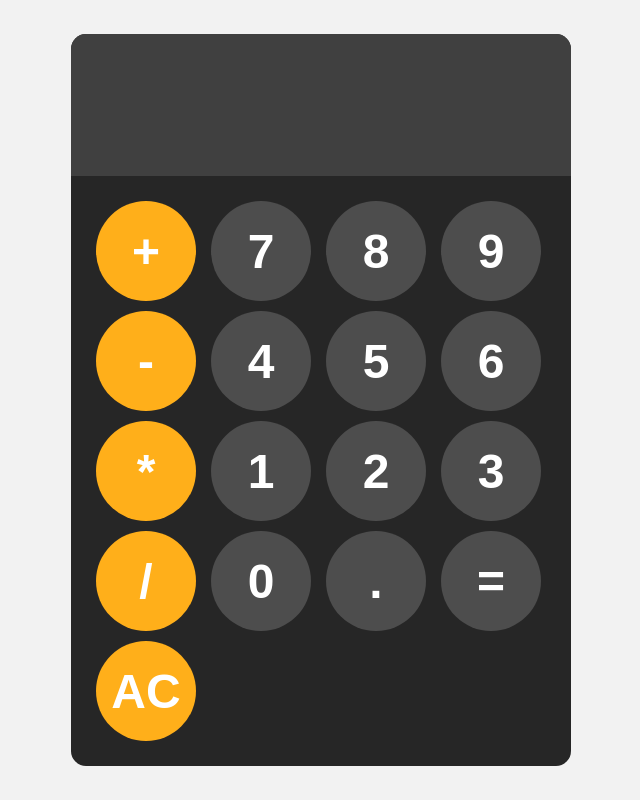
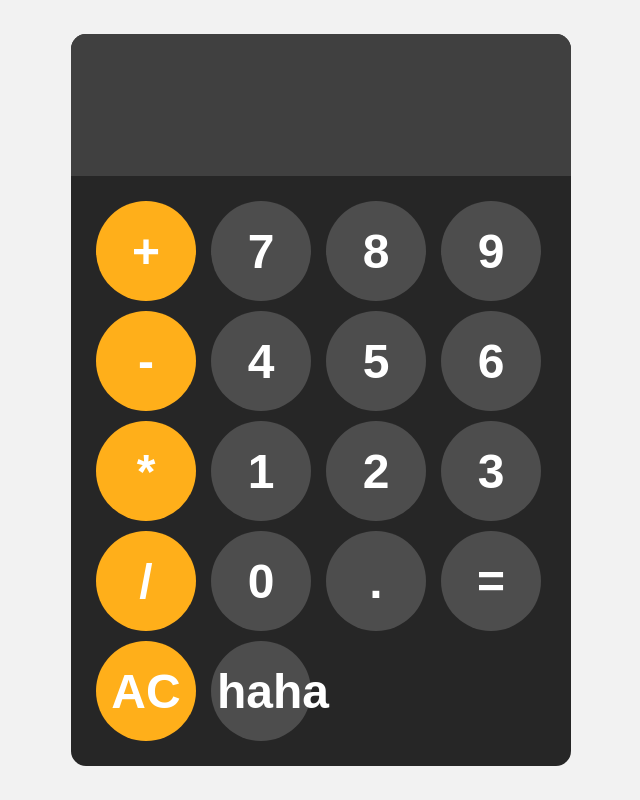
Before and after one commit to JatanTimilsina/Calaculator-, a plain HTML site: page index.html in a window 1280 px wide. Shown: the whole page, without its empty margins (319-959 px from the left). Drawn offline with Linux system fonts and the light colour scheme.

Commit message:
i placed a new button

```diff
--- a/index.html
+++ b/index.html
@@ -28,6 +28,7 @@
     <button onclick="appendToDisplay('.')">.</button>
     <button onclick="calculate()">=</button>
     <button onclick="clearDisplay()" class="operator">AC</button>
+    <button > haha </button>
 </div>
 </div>
 <script src="script.js"></script>
```
